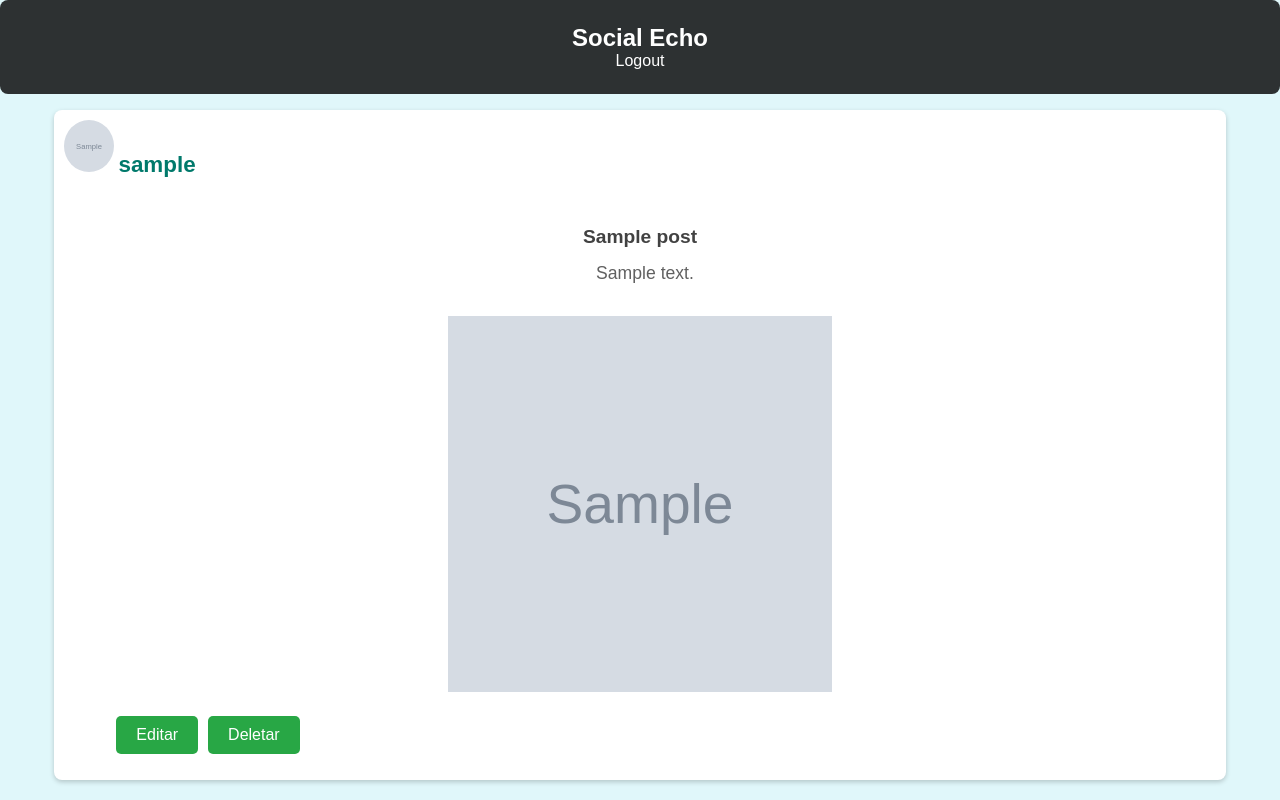
After one commit to Mesorah/socialecho, a Django app: page /view_post/1/ in a window 1280 px wide. The commit adds this page. Run offline with Django 5.2, Linux system fonts and the light colour scheme; a user stored in the database is signed in; tables that the repository leaves empty hold one stand-in row (values such as "Sample post"); grey boxes marked "Sample" are stand-in pictures.

Commit message:
view_post add

```diff
--- a/global_static/global/global_static.css
+++ b/global_static/global/global_static.css
@@ -39,14 +39,38 @@ body {
     flex-direction: column;
 }
 
+.posts-main {
+    margin: 0 auto;
+    width: 90vw;
+    height: 81.3vh;
+    background: #ffffff;
+    box-shadow: 0 2px 5px rgba(0, 0, 0, 0.2);
+    margin-bottom: 1rem;
+    border-radius: 8px;
+    padding: 10px;
+    display: flex;
+    flex-direction: column;
+}
+
 .post-author {
     margin-bottom: 0.7rem;
     font-weight: bold;
     color: #00796b;
 }
 
+.posts-author {
+    margin-bottom: 3rem;
+    font-weight: bold;
+    color: #00796b;
+}
+
 .post-content {
     flex-grow: 1;
+}
+
+.posts-content {
+    flex-grow: 1;
+    text-align: center;
 }
 
 .post-content img {
@@ -65,6 +89,7 @@ body {
 }
 
 .post-message {
+    margin-top: 15px;
     font-size: 1.1em;
     margin-left: 10px;
     color: #616161;
@@ -78,6 +103,12 @@ body {
 
 .link-img-post:hover {
     color: #01579b;
+}
+
+.img_post {
+    margin-top: 2rem;
+    width: 30vw;
+    height: 47vh;
 }
 
 .contact-background {
@@ -197,10 +228,6 @@ body {
     background-color: #0056b3;
 }
 
-.button-container a {
-    margin: 0 5px;
-}
-
 .button-container {
     display: flex;
     justify-content: center;
@@ -228,7 +255,18 @@ body {
     border-radius: 50%;
 }
 
+.image-solo {
+    width: 50px;
+    height: 52px;
+    border-radius: 50%;
+}
+
 .author-username {
+    display: inline-block;
+}
+
+.author-username-solo {
+    font-size: 1.4em;
     display: inline-block;
 }
 
@@ -238,3 +276,11 @@ body {
         margin-right: 75%;
     }
 }
+
+@media (max-width: 768px) {
+    .img_post {
+        margin-top: 2rem;
+        width: 70vw;
+        height: 30vh;
+    }
+}
--- a/social_echo/templates/social_echo/pages/posts.html
+++ b/social_echo/templates/social_echo/pages/posts.html
@@ -12,8 +12,7 @@
 
             <div class="link-img-post">
                 {% if post.cover %}
-                    <a href="">Veja a imagem...</a>
-                    {% comment %} <img src="{{ post.cover.url }}" alt=""> {% endcomment %}
+                    <a href="{% url 'social_echo:view_post' post.id %}">Veja a imagem...</a>
                 {% endif %}
             </div>
 
--- /dev/null
+++ b/social_echo/templates/social_echo/pages/view_page.html
@@ -0,0 +1,29 @@
+{% extends "global/pages/base.html" %}
+
+{% block content %}
+    <div class="posts-main">
+        <div class="posts-author">
+            {% if posts.author_cover %}
+                <img src="{{ posts.author_cover.cover.url }}" alt="" class="image-solo">
+            {% endif %}
+            <p class="author-username-solo">{{ posts.author.username }}</p>
+        </div>
+        <div class="posts-content">
+            <p class="post-title">{{ posts.title }}</p>
+            <p class="post-message">{{ posts.message }}</p>
+
+            <div>
+                {% if posts.cover %}
+                    <img src="{{ posts.cover.url }}" alt="" class="img_post">
+                {% endif %}
+            </div>
+
+            {% if request.user == posts.author %}
+                <div class="button-container">
+                    <a class="button" href="{% url 'social_echo:edit_post' posts.id %}">Editar</a>
+                    <a class="button" href="{% url 'social_echo:delete_post' posts.id %}">Deletar</a>
+                </div>
+            {% endif %}
+        </div>
+    </div>
+{% endblock content %}
--- a/social_echo/urls.py
+++ b/social_echo/urls.py
@@ -6,6 +6,7 @@ app_name = 'social_echo'
 urlpatterns = [
     path('', views.home, name="home"),
     path('create_post/', views.create_post, name="create_post"),
-    path('edit_post/<int:id>', views.edit_post, name="edit_post"),
-    path('delete_post/<int:id>', views.delete_post, name="delete_post"),
+    path('edit_post/<int:id>/', views.edit_post, name="edit_post"),
+    path('delete_post/<int:id>/', views.delete_post, name="delete_post"),
+    path('view_post/<int:id>/', views.view_post, name="view_post"),
 ]
--- a/social_echo/views.py
+++ b/social_echo/views.py
@@ -83,4 +83,12 @@ def delete_post(request, id):
 
 
 def view_post(request, id):
-    pass
+    posts = get_object_or_404(Posts, id=id)
+
+    if not posts.cover:
+        raise Http404()
+
+    return render(request, 'social_echo/pages/view_page.html', context={
+        'title': 'View Page',
+        'posts': posts
+    })
```
